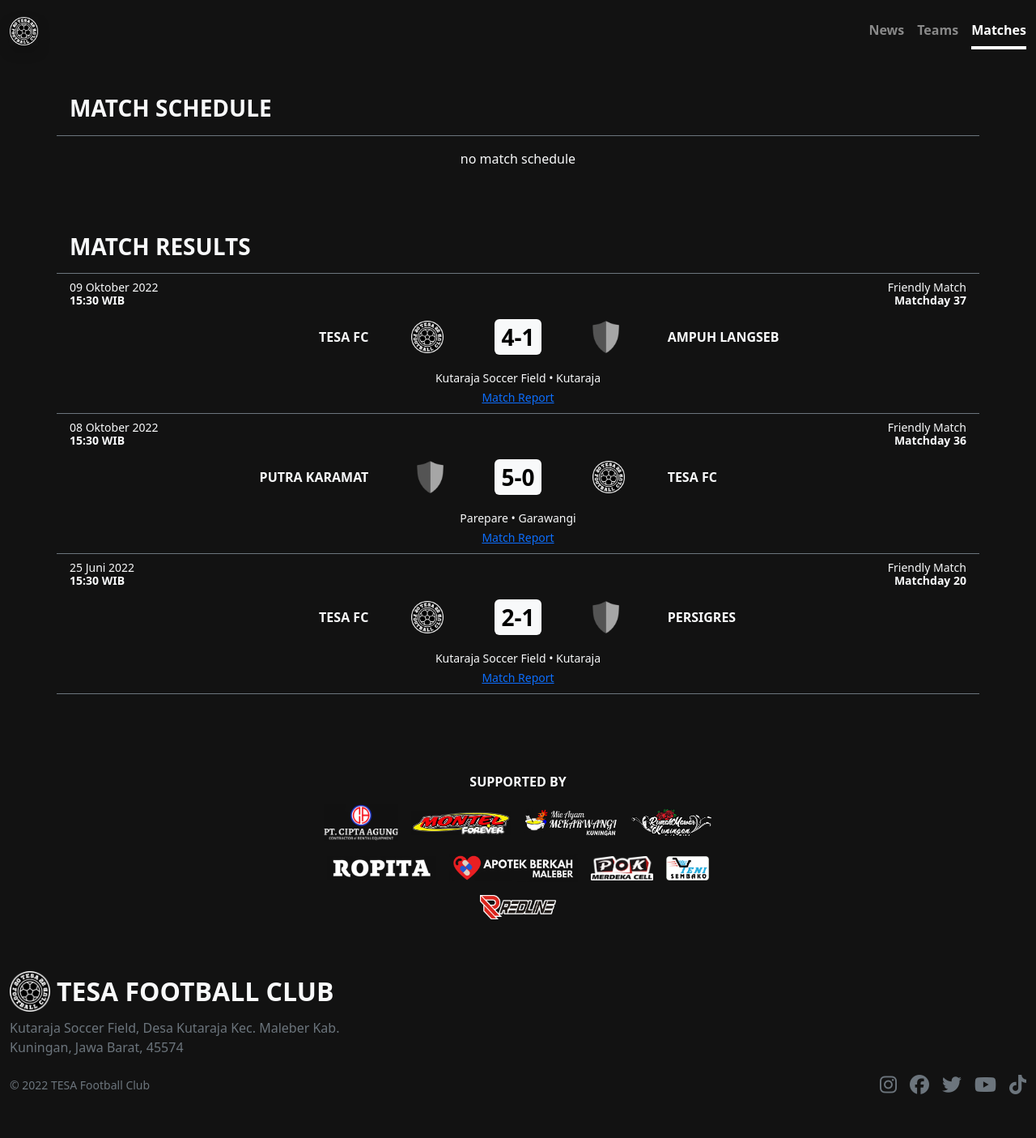
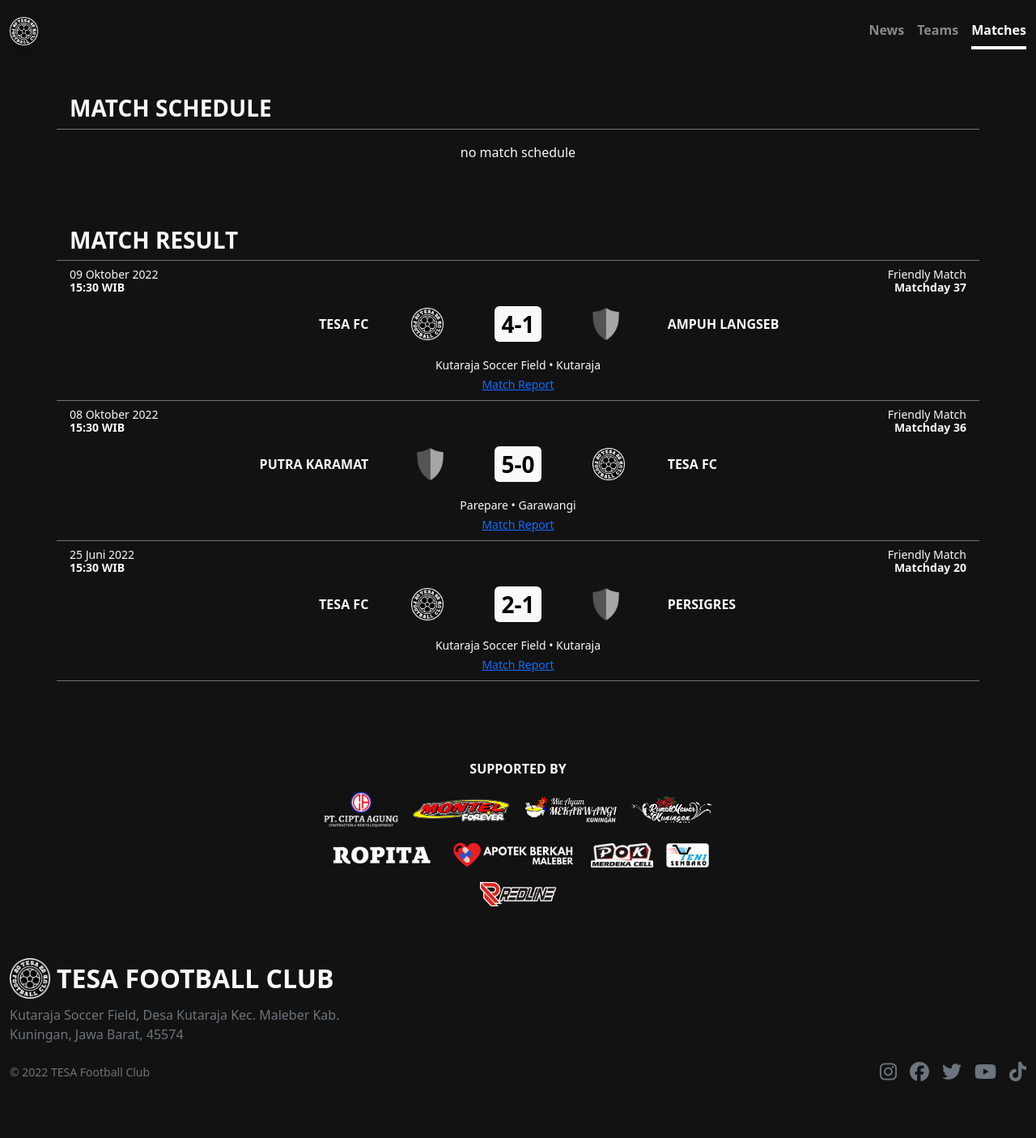
Before and after one commit to tesafc/tesafc.github.io, a Jekyll site: the page built from matches.html, in a window 1280 px wide. Shown: the whole page at 81% size. Built offline with Jekyll 4.4.1, drawn with Linux system fonts in a browser that asks for light colours; nearby versions of some CDN libraries.

Commit message:
Update matches.html

```diff
--- a/matches.html
+++ b/matches.html
@@ -7,7 +7,7 @@
   <div class="container px-0">
     {% assign schedules = site.matches | where: "status", "match schedule" %}
     {% assign match-count = schedules | size %}
-    <h3 class="text-uppercase fw-bolder border-bottom border-secondary px-3 mb-0 pb-3">match schedule</h3>
+    <h3 class="text-uppercase fw-bolder border-bottom border-secondary px-3 mb-0 pb-2">match schedule</h3>
     <div class="row row-cols-1 g-0">
       {% for match in schedules %}
       <div class="col">
@@ -61,7 +61,7 @@
 
   <div class="container px-0">
     {% assign results = site.matches | where: "status", "match result" %}
-    <h3 class="mt-5 px-3 text-uppercase fw-bolder border-bottom border-secondary mb-0 pb-3">match results</h3>
+    <h3 class="mt-5 px-3 text-uppercase fw-bolder border-bottom border-secondary mb-0 pb-2">match result</h3>
     <div class="row row-cols-1 g-0">
       {% for match in results reversed %}
       <div class="col">
```
